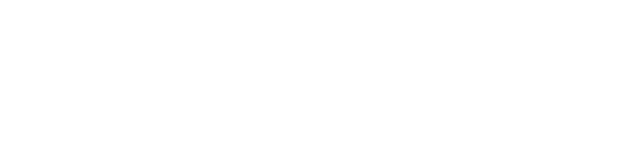
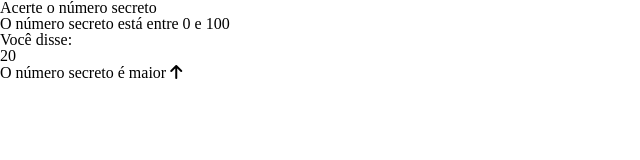
Before and after one commit to pauloborges-hub/numero-secreto, a plain HTML site: page index.html in a window 1280 px wide. Shown: the whole page, without its empty margins (0-640 px from the left). Drawn offline with nearby package versions, Linux system fonts and the light colour scheme.

Commit message:
iniciando o projeto

```diff
--- a/index.html
+++ b/index.html
@@ -3,9 +3,18 @@
 <head>
     <meta charset="UTF-8">
     <meta name="viewport" content="width=device-width, initial-scale=1.0">
+    <link rel="stylesheet" href="https://cdnjs.cloudflare.com/ajax/libs/meyer-reset/2.0/reset.min.css" integrity="sha512-NmLkDIU1C/C88wi324HBc+S2kLhi08PN5GDeUVVVC/BVt/9Izdsc9SVeVfA1UZbY3sHUlDSyRXhCzHfr6hmPPw==" crossorigin="anonymous" referrerpolicy="no-referrer" />
+    <link rel="stylesheet" href="https://cdnjs.cloudflare.com/ajax/libs/font-awesome/6.5.1/css/all.min.css" integrity="sha512-DTOQO9RWCH3ppGqcWaEA1BIZOC6xxalwEsw9c2QQeAIftl+Vegovlnee1c9QX4TctnWMn13TZye+giMm8e2LwA==" crossorigin="anonymous" referrerpolicy="no-referrer" />
+    <link rel="stylesheet" href="style.css">
     <title>Número Secreto</title>
 </head>
 <body>
-
+    <h1>Acerte o número secreto</h1>
+    <h3>O número secreto está entre <span id="menor-valor">0</span> e <span id="maior-valor">100</span></h3>
+    <div id="chute" class="mensagem">
+        <div>Você disse:</div>
+        <span class="box">20</span>
+        <div>O número secreto é maior <i class="fa-solid fa-arrow-up"></i></div>
+    </div>
 </body>
 </html>
```
